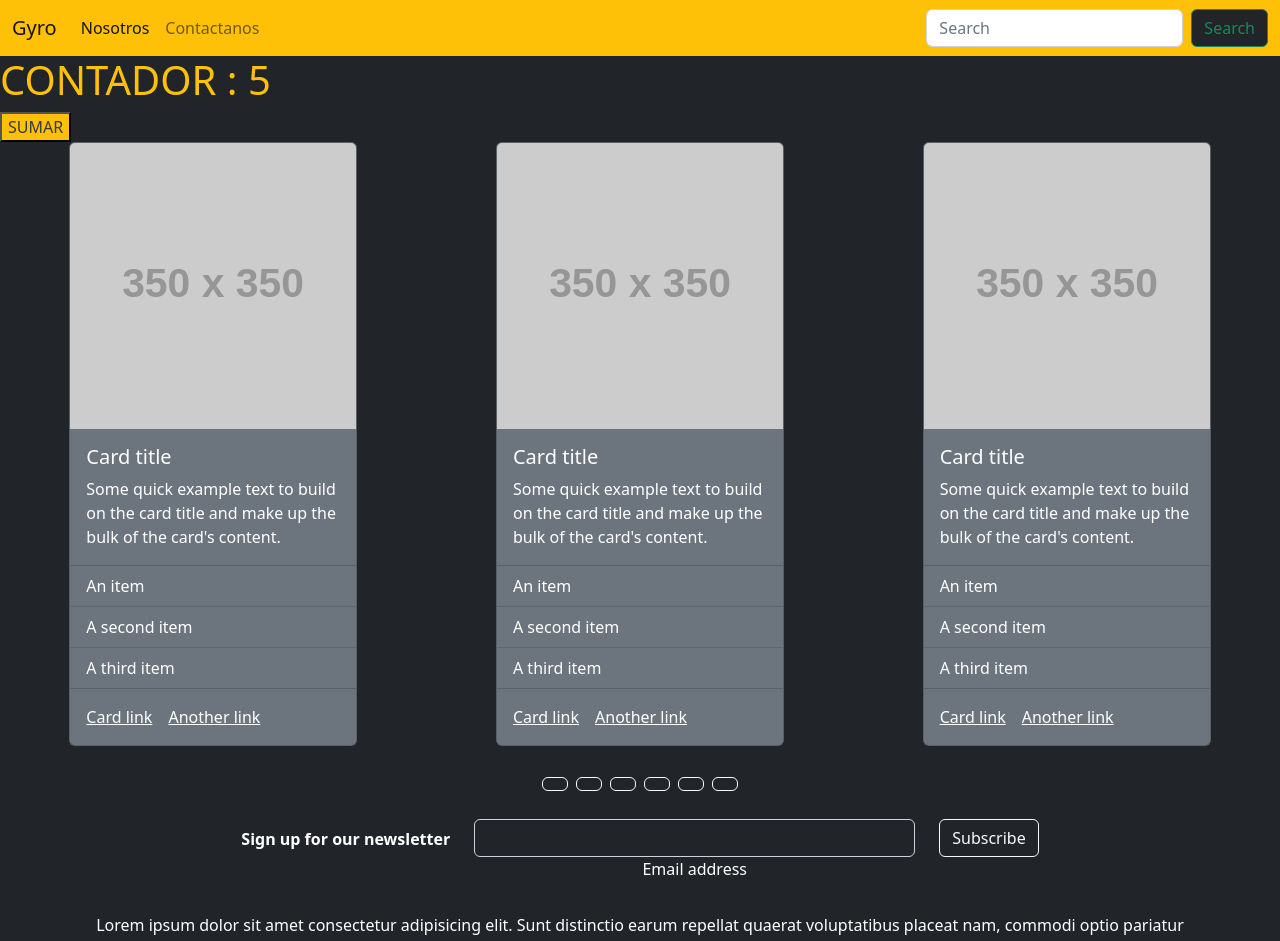
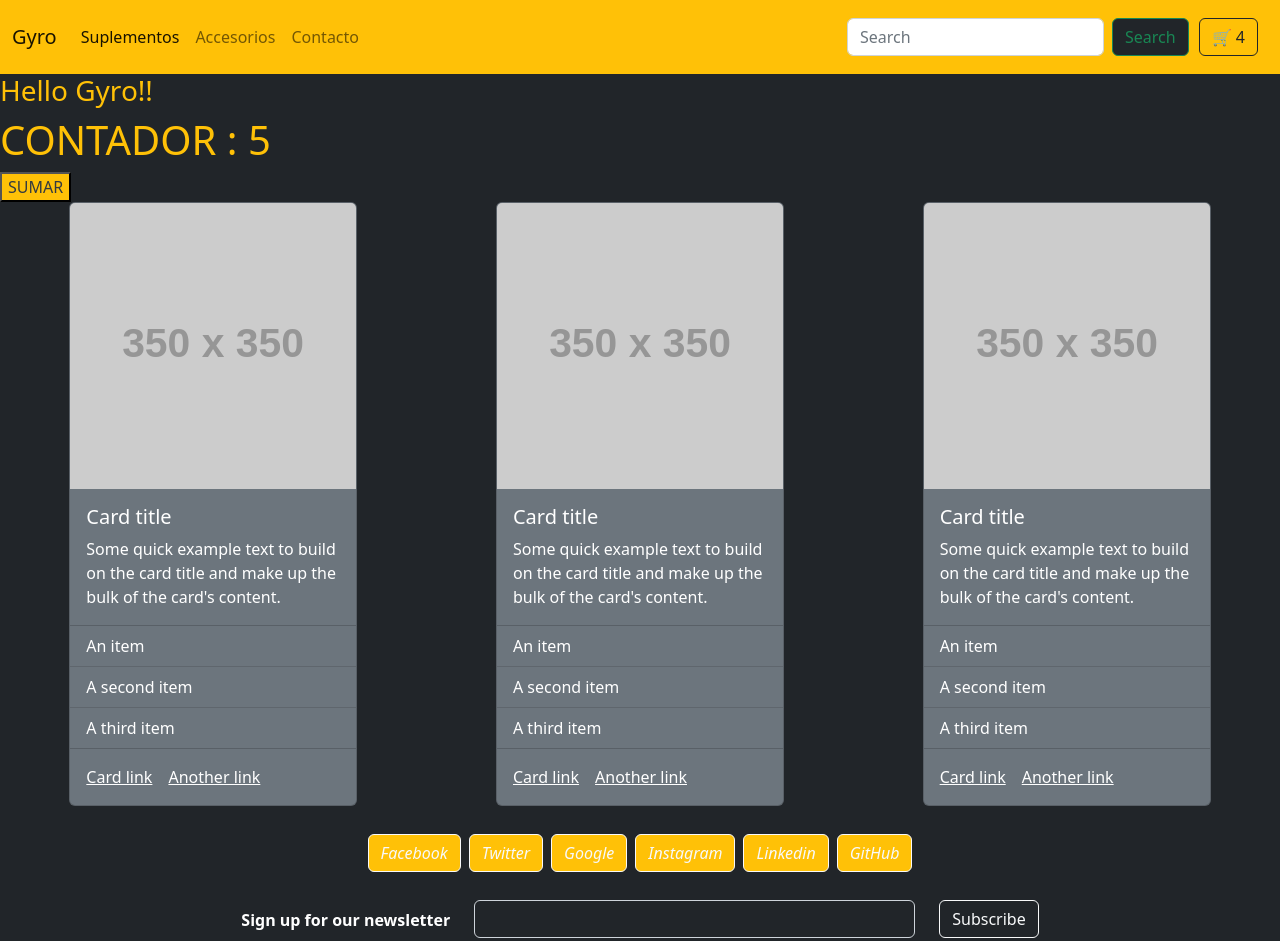
Before and after one commit to bottassiJuanIgnacio/react-ecommerce, a React (Create React App) app: page / in a window 1280 px wide. Shown: the top 941 px of the page. Built offline with nearby package versions, Linux system fonts and the light colour scheme.

Commit message:
Agrego componente CartWidget y ItemListContainer

```diff
--- a/src/App.js
+++ b/src/App.js
@@ -5,16 +5,23 @@ import Boton from './components/Boton';
 import NavBar from './components/NavBar';
 import Cards from './components/Cards';
 import Footer from './components/Footer';
+import ItemListContainer from './components/ItemListContainer';
+
+
+
 
 function App() {
-  let inicial = 15;
-  let color = "#ffc107";
+  const inicial = 15;
+  const warning = "#ffc107";
+  const greeting = 'Hello Gyro';
+
   return (
     <div className='bg-dark'>
       <NavBar />
-      <Boton  conteoInicial={inicial} color ={color}/>
+      <ItemListContainer warning ={warning} greeting= {greeting}/>
+      <Boton  conteoInicial={inicial} warning ={warning}/>
       <div className="d-flex justify-content-around ">
-        <Cards />
+        <Cards style={{margin : '5px'}} />
         <Cards />
         <Cards />
       </div>
--- a/src/components/Boton.jsx
+++ b/src/components/Boton.jsx
@@ -1,7 +1,7 @@
 import React, { useState} from "react";
 //, useEffect
 
-export default function Boton({conteoInicial, color}) {
+export default function Boton({inicial, warning}) {
 
 
     const [contador, setContador] = useState(5);
@@ -9,8 +9,8 @@ export default function Boton({conteoInicial, color}) {
 
   return (
     <div>
-        <h1 style={{color : color }}> CONTADOR : {contador}</h1>
-        <button style={{color : "#343a40", backgroundColor : "#ffc107"}} onClick= {() =>
+        <h1 style={{color : warning }}> CONTADOR : {contador}</h1>
+        <button style={{color : "#343a40", backgroundColor : warning}} onClick= {() =>
         setContador(contador + 1)}
          > SUMAR </button>
     </div>
--- /dev/null
+++ b/src/components/CartWidget.jsx
@@ -0,0 +1,9 @@
+import React from 'react'
+
+export default function CartWidget() {
+  return (
+    <div style= {{ margin: '10px' }}>
+        <button type="button" className="btn btn-outline-dark">🛒 4</button>
+    </div>
+  )
+}
--- a/src/components/Footer.jsx
+++ b/src/components/Footer.jsx
@@ -8,28 +8,28 @@ export default function Footer() {
 
     <section className="mb-4">
 
-      <a className="btn btn-outline-light btn-floating m-1" href="#!" role="button"
-        ><i className="fab fa-facebook-f"></i></a>
+      <a className="btn btn-outline-light btn-floating m-1" style={{backgroundColor:"#ffc107"}} href="#!"  role="button"
+        ><i className="fab fa-facebook-f" >Facebook</i></a>
 
 
-      <a className="btn btn-outline-light btn-floating m-1" href="#!" role="button"
-        ><i className="fab fa-twitter"></i></a>
+      <a className="btn btn-outline-light btn-floating m-1" style={{backgroundColor:"#ffc107"}} href="#!"  role="button"
+        ><i className="fab fa-twitter">Twitter</i></a>
 
 
-      <a className="btn btn-outline-light btn-floating m-1" href="#!" role="button"
-        ><i className="fab fa-google"></i></a>
+      <a className="btn btn-outline-light btn-floating m-1" style={{backgroundColor:"#ffc107"}} href="#!"  role="button"
+        ><i className="fab fa-google">Google</i></a>
 
 
-      <a className="btn btn-outline-light btn-floating m-1" href="#!" role="button"
-        ><i className="fab fa-instagram"></i></a>
+      <a className="btn btn-outline-light btn-floating m-1" style={{backgroundColor:"#ffc107"}} href="#!"  role="button"
+        ><i className="fab fa-instagram">Instagram</i></a>
 
 
-      <a className="btn btn-outline-light btn-floating m-1" href="#!" role="button"
-        ><i className="fab fa-linkedin-in"></i></a>
+      <a className="btn btn-outline-light btn-floating m-1" style={{backgroundColor:"#ffc107"}} href="#!"  role="button"
+        ><i className="fab fa-linkedin-in">Linkedin</i></a>
 
 
-      <a className="btn btn-outline-light btn-floating m-1" href="#!" role="button"
-        ><i className="fab fa-github"></i></a>
+      <a className="btn btn-outline-light btn-floating m-1" style={{backgroundColor:"#ffc107"}} href="#!"  role="button"
+        ><i className="fab fa-github">GitHub</i></a>
     </section>
 
 
--- /dev/null
+++ b/src/components/ItemListContainer.jsx
@@ -0,0 +1,10 @@
+import React from 'react'
+
+export default function ItemListContainer(props) {
+    const {warning, greeting} = props
+  return (
+    <div>
+        <h3 style={{color : warning}}>{greeting}!!</h3>
+    </div>
+  )
+}
--- a/src/components/NavBar.jsx
+++ b/src/components/NavBar.jsx
@@ -1,4 +1,6 @@
 import React from "react";
+import CartWidget from './CartWidget';
+
 //, { useState, useEffect }
 export default function NavBar() {
   return (
@@ -11,16 +13,20 @@ export default function NavBar() {
     <div className="collapse navbar-collapse" id="navbarSupportedContent">
       <ul className="navbar-nav me-auto mb-2 mb-lg-0">
         <li className="nav-item">
-          <a className="nav-link active" aria-current="page" href="#/">Nosotros</a>
+          <a className="nav-link active" aria-current="page" href="#/">Suplementos</a>
         </li>
         <li className="nav-item">
-          <a className="nav-link" href="#/">Contactanos</a>
+          <a className="nav-link" href="#/">Accesorios</a>
+        </li>
+        <li className="nav-item">
+          <a className="nav-link" href="#/">Contacto</a>
         </li>
       </ul>
       <form className="d-flex"  role="search">
         <input className="form-control me-2 " type="search" placeholder="Search" aria-label="Search" />
         <button className="btn btn-outline-success bg-dark" type="buttonbuttonsubmit">Search</button>
       </form>
+      <CartWidget />
     </div>
   </div>
 </nav>
```
